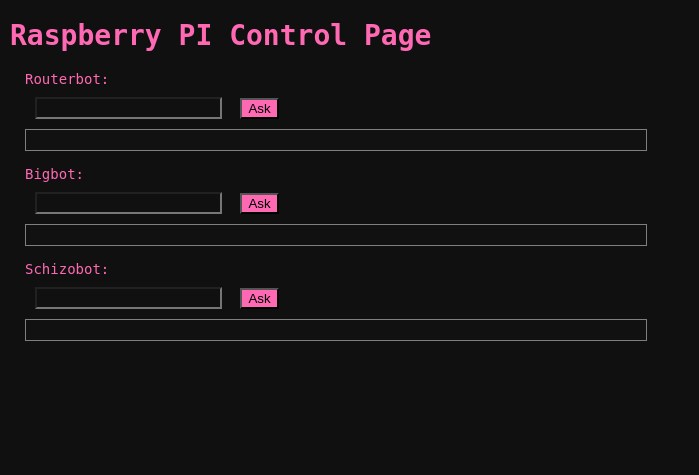
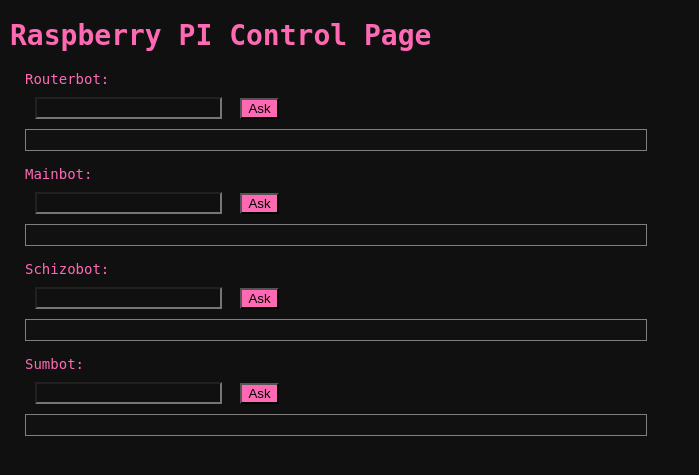
Before and after one commit to A-glitch-bat/Captain_John, a Flask app: page / in a window 1280 px wide. Shown: the top 475 px of the page, without its empty margins (0-699 px from the left). Run offline with Flask 3, Linux system fonts and the light colour scheme.

Commit message:
Summary bot is live

```diff
--- a/list.txt
+++ b/list.txt
@@ -4,4 +4,4 @@
 Train router again
 Prove P = NP or P != NP
 Web link summarizer to rust
-Web link summarizer to RPI
+Webpage logo of sorts
--- a/raspberry_code/chatbots.py
+++ b/raspberry_code/chatbots.py
@@ -8,6 +8,7 @@
 import torch
 from transformers import AutoModelForCausalLM, AutoTokenizer, DistilBertTokenizerFast
 from AI_heads.router_head import DistilBertRouter
+from AI_heads.summarizer import text_sum
 #--------------------------------
 
 # Routerbot interface
@@ -73,3 +74,8 @@
 		reply = self.tokenizer.decode(outputs[0], skip_special_tokens=True)
 		return reply
 #--------------------------------
+
+# Pass the text summarizer
+def summarize(input):
+	return text_sum(input)
+#--------------------------------
--- a/raspberry_code/server/main.py
+++ b/raspberry_code/server/main.py
@@ -4,7 +4,7 @@
 import time
 import threading
 from flask import Flask, render_template, request, jsonify
-from raspberry_code.chatbots import Routerbot, Schizobot
+from raspberry_code.chatbots import Routerbot, Schizobot, summarize
 from raspberry_code.server.database import (
     init_db,
     log_error,
@@ -37,8 +37,8 @@
     msg = request.form['message']
     return routerbot.classify(msg)
 
-@server.route('/bigbot', methods=['POST'])
-def ask_bigbot():
+@server.route('/mainbot', methods=['POST'])
+def ask_mainbot():
     msg = request.form['message']
     reply = msg # ask an actual AI
     return reply
@@ -50,6 +50,11 @@
     if reply.startswith(msg):
         reply = reply[len(msg):].strip()
     return reply
+
+@server.route('/sumbot', methods=['POST'])
+def ask_sumbot():
+    msg = request.form['message']
+    return summarize(msg)
 #--------------------------------
 
 # Database related methods
--- a/raspberry_code/server/templates/index.html
+++ b/raspberry_code/server/templates/index.html
@@ -18,14 +18,14 @@
         <div class="response-box" id="routerbot-response" readonly></div>
     </form>
 
-    <form class="chatbox" id="bigbot-form">
-        <label>Bigbot:</label><br>
+    <form class="chatbox" id="mainbot-form">
+        <label>Mainbot:</label><br>
         <div>
-            <input type="text" name="message" id="bigbot-input">
+            <input type="text" name="message" id="mainbot-input">
             <button type="submit">Ask</button>
         </div>
 
-        <div class="response-box" id="bigbot-response" readonly></div>
+        <div class="response-box" id="mainbot-response" readonly></div>
     </form>
 
     <form class="chatbox" id="schizobot-form">
@@ -38,6 +38,15 @@
         <div class="response-box" id="schizobot-response"></div>
     </form>
 
+    <form class="chatbox" id="sumbot-form">
+        <label>Sumbot:</label><br>
+        <div>
+            <input type="text" name="message" id="sumbot-input">
+            <button type="submit">Ask</button>
+        </div>
+
+        <div class="response-box" id="sumbot-response"></div>
+    </form>
 <script>
 document.getElementById("routerbot-form").addEventListener("submit", async function(e) {
     e.preventDefault();
@@ -52,17 +61,17 @@
     document.getElementById("routerbot-response").innerText = "Q: "+msg+"\n\nA: "+text;
 });
 
-document.getElementById("bigbot-form").addEventListener("submit", async function(e) {
+document.getElementById("mainbot-form").addEventListener("submit", async function(e) {
     e.preventDefault();
-    const msg = document.getElementById("bigbot-input").value;
-    const response = await fetch("/bigbot", {
+    const msg = document.getElementById("mainbot-input").value;
+    const response = await fetch("/mainbot", {
         method: "POST",
         headers: { 'Content-Type': 'application/x-www-form-urlencoded' },
         body: new URLSearchParams({ message: msg })
     });
     const text = await response.text();
-    document.getElementById("bigbot-input").value = "";
-    document.getElementById("bigbot-response").innerText = "Q: "+msg+"\n\nA: "+text;
+    document.getElementById("mainbot-input").value = "";
+    document.getElementById("mainbot-response").innerText = "Q: "+msg+"\n\nA: "+text;
 });
 
 document.getElementById("schizobot-form").addEventListener("submit", async function(e) {
@@ -77,6 +86,19 @@
     document.getElementById("schizobot-input").value = "";
     document.getElementById("schizobot-response").innerText = "Q: "+msg+"\n\nA: "+text;
 });
+
+document.getElementById("sumbot-form").addEventListener("submit", async function(e) {
+    e.preventDefault();
+    const msg = document.getElementById("sumbot-input").value;
+    const response = await fetch("/sumbot", {
+        method: "POST",
+        headers: { 'Content-Type': 'application/x-www-form-urlencoded' },
+        body: new URLSearchParams({ message: msg })
+    });
+    const text = await response.text();
+    document.getElementById("sumbot-input").value = "";
+    document.getElementById("sumbot-response").innerText = "Q: "+msg+"\n\nA: "+text;
+});
 </script>
 
 </body>
```
